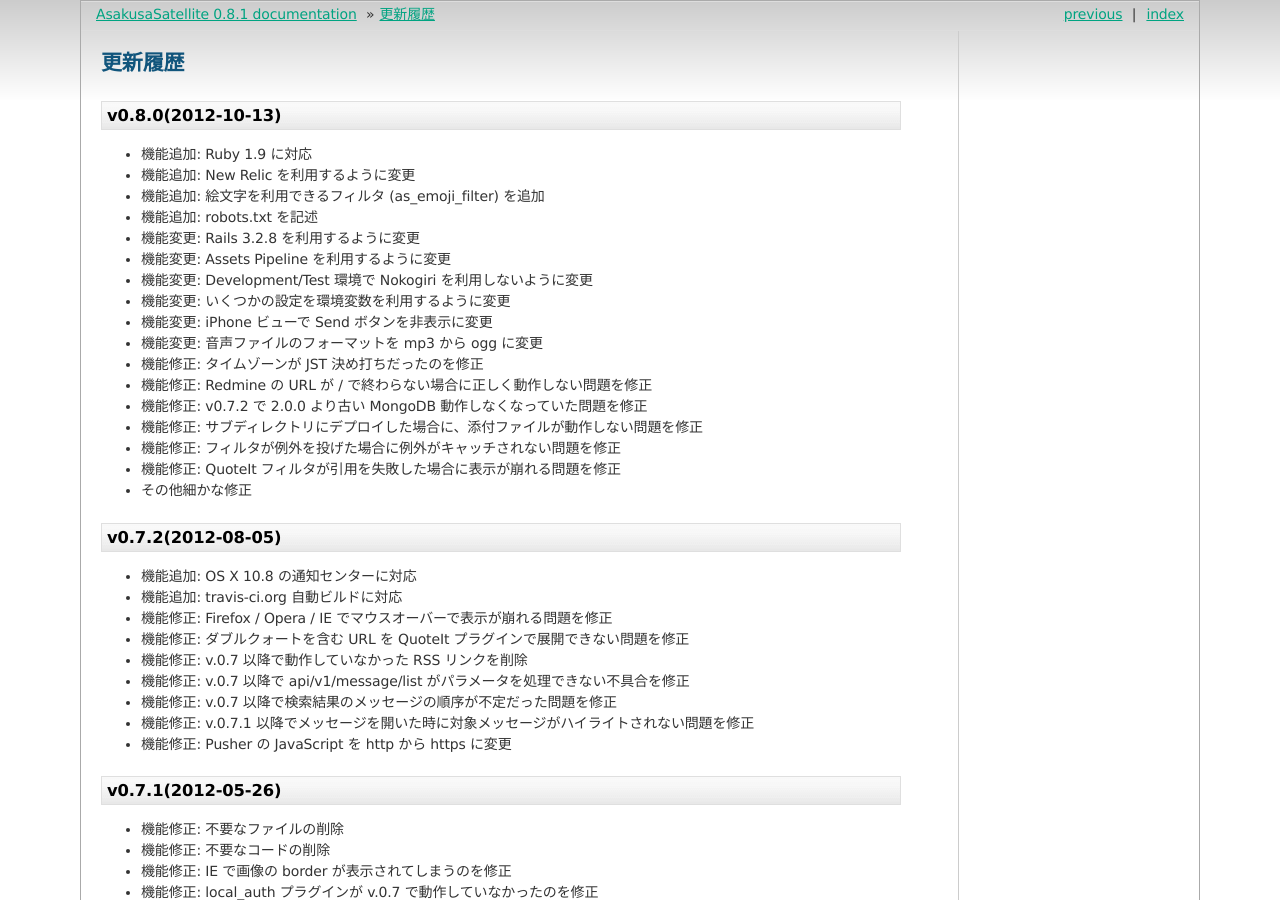
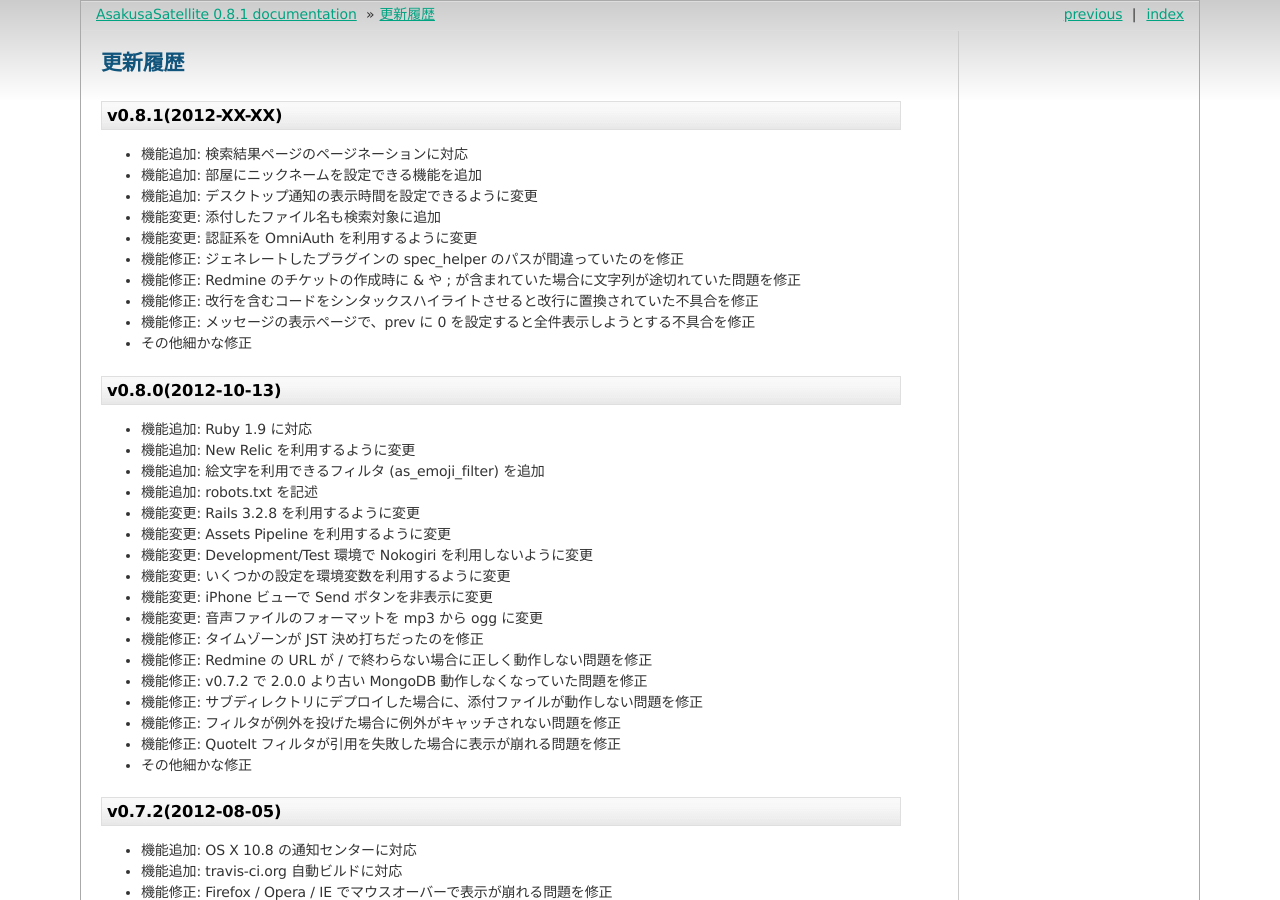
Before and after one commit to codefirst/asakusa-satellite-manual, a Sphinx documentation site: the page built from source/changelog.rst, in a window 1280 px wide and 900 px high. Built offline with Sphinx 7.4.7, drawn with Linux system fonts in a browser that asks for light colours.

Commit message:
Added: v0.8.1 changelog

```diff
--- a/source/changelog.rst
+++ b/source/changelog.rst
@@ -1,5 +1,18 @@
 更新履歴
 =======================
+
+v0.8.1(2012-XX-XX)
+------------------------------
+* 機能追加: 検索結果ページのページネーションに対応
+* 機能追加: 部屋にニックネームを設定できる機能を追加
+* 機能追加: デスクトップ通知の表示時間を設定できるように変更
+* 機能変更: 添付したファイル名も検索対象に追加
+* 機能変更: 認証系を OmniAuth を利用するように変更
+* 機能修正: ジェネレートしたプラグインの spec_helper のパスが間違っていたのを修正
+* 機能修正: Redmine のチケットの作成時に & や ; が含まれていた場合に文字列が途切れていた問題を修正
+* 機能修正: 改行を含むコードをシンタックスハイライトさせると改行に置換されていた不具合を修正
+* 機能修正: メッセージの表示ページで、prev に 0 を設定すると全件表示しようとする不具合を修正
+* その他細かな修正
 
 v0.8.0(2012-10-13)
 ------------------------------
```
